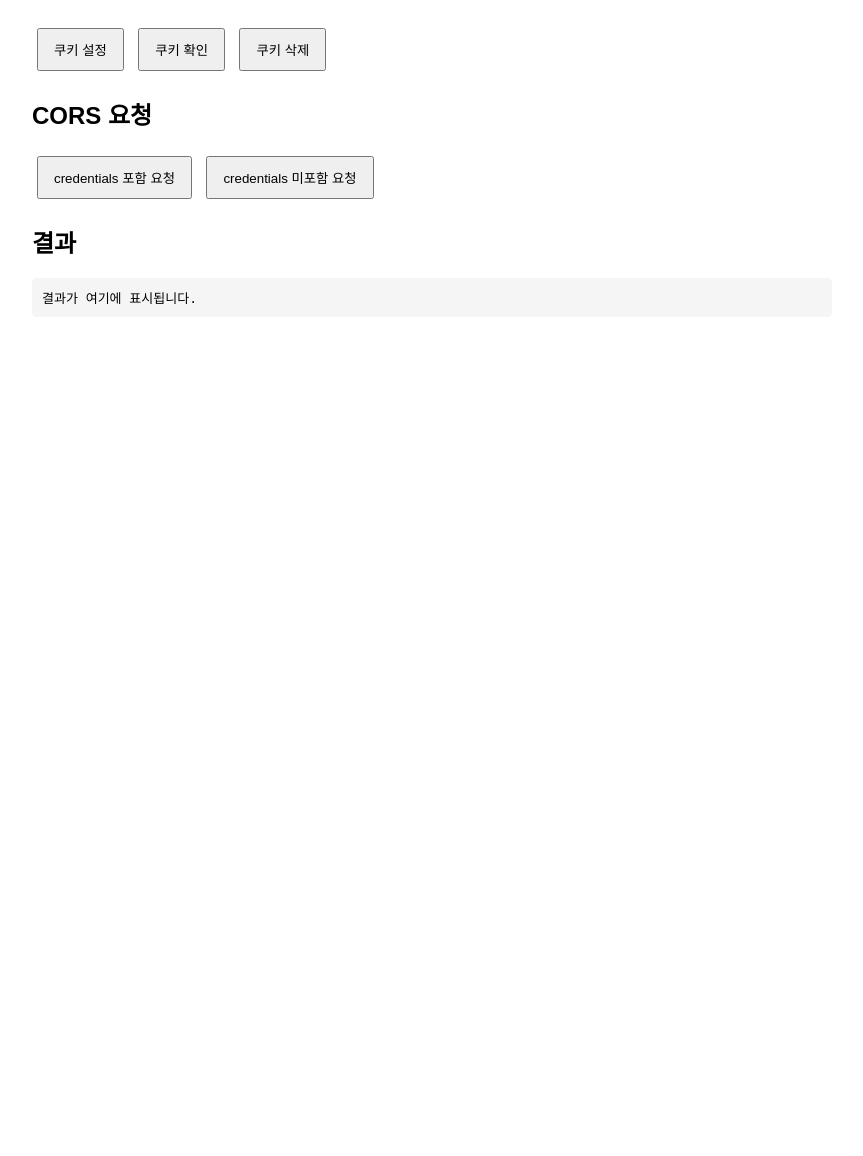
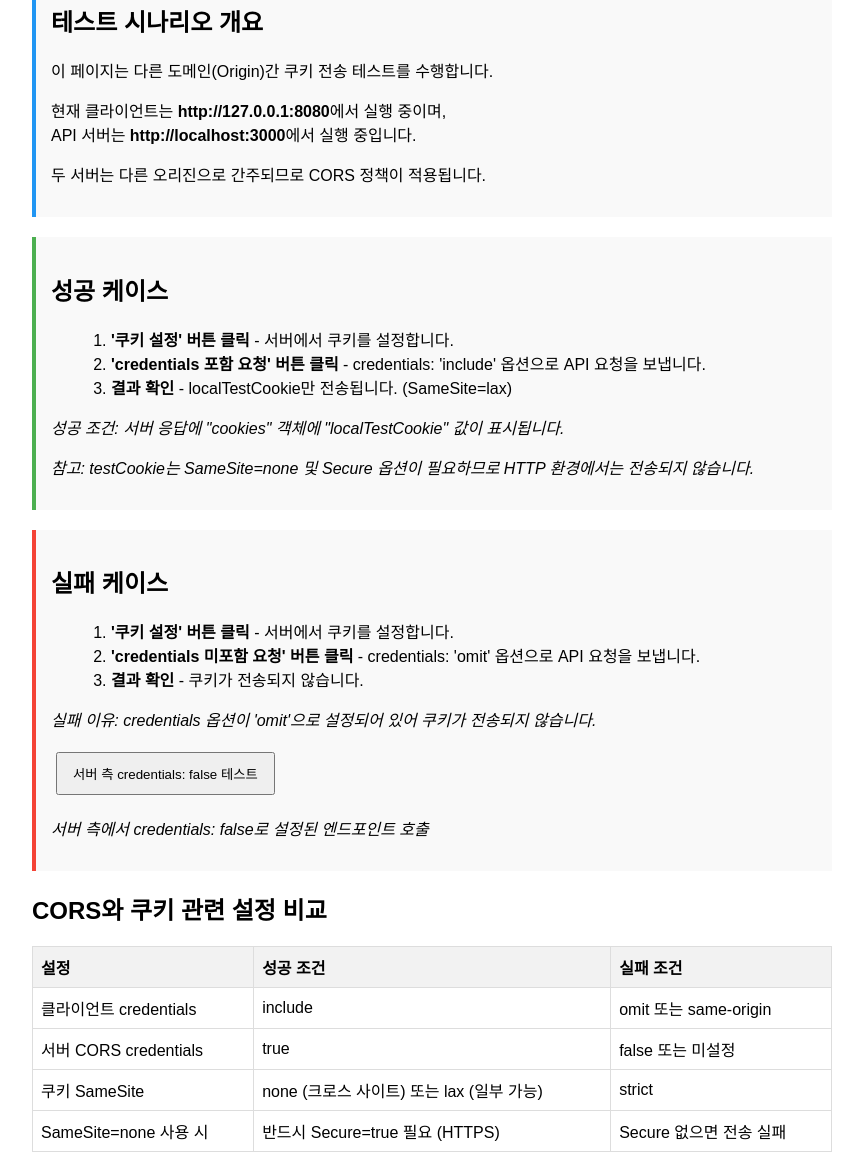
Before and after one commit to zinisuni/aiadd, a website: page src/aiadd/cors/index.html in a window 1280 px wide. Shown: the part 141-1297 px from the top of the page, without its empty margins (208-1071 px from the left). Before the commit the page ends 800 px from the top, so only its background shows below. Drawn offline with Linux system fonts and the light colour scheme.

Commit message:
성공/실패 케이스 테스트 시나리오 추가

```diff
--- a/src/aiadd/cors/index.html
+++ b/src/aiadd/cors/index.html
@@ -22,10 +22,98 @@
       border-radius: 5px;
       overflow-x: auto;
     }
+    .scenario {
+      background-color: #f9f9f9;
+      padding: 15px;
+      margin: 20px 0;
+      border-left: 4px solid #2196F3;
+    }
+    .success-case {
+      border-left: 4px solid #4CAF50;
+    }
+    .failure-case {
+      border-left: 4px solid #F44336;
+    }
+    table {
+      width: 100%;
+      border-collapse: collapse;
+      margin: 15px 0;
+    }
+    th, td {
+      border: 1px solid #ddd;
+      padding: 8px;
+      text-align: left;
+    }
+    th {
+      background-color: #f2f2f2;
+    }
+    .test-steps {
+      margin-left: 20px;
+    }
   </style>
 </head>
 <body>
   <h1>CORS 쿠키 테스트</h1>
+
+  <div class="scenario">
+    <h2>테스트 시나리오 개요</h2>
+    <p>이 페이지는 다른 도메인(Origin)간 쿠키 전송 테스트를 수행합니다.</p>
+    <p>현재 클라이언트는 <strong>http://127.0.0.1:8080</strong>에서 실행 중이며,<br>
+       API 서버는 <strong>http://localhost:3000</strong>에서 실행 중입니다.</p>
+    <p>두 서버는 다른 오리진으로 간주되므로 CORS 정책이 적용됩니다.</p>
+  </div>
+
+  <div class="scenario success-case">
+    <h2>성공 케이스</h2>
+    <ol class="test-steps">
+      <li><strong>'쿠키 설정' 버튼 클릭</strong> - 서버에서 쿠키를 설정합니다.</li>
+      <li><strong>'credentials 포함 요청' 버튼 클릭</strong> - credentials: 'include' 옵션으로 API 요청을 보냅니다.</li>
+      <li><strong>결과 확인</strong> - localTestCookie만 전송됩니다. (SameSite=lax)</li>
+    </ol>
+    <p><em>성공 조건: 서버 응답에 "cookies" 객체에 "localTestCookie" 값이 표시됩니다.</em></p>
+    <p><em>참고: testCookie는 SameSite=none 및 Secure 옵션이 필요하므로 HTTP 환경에서는 전송되지 않습니다.</em></p>
+  </div>
+
+  <div class="scenario failure-case">
+    <h2>실패 케이스</h2>
+    <ol class="test-steps">
+      <li><strong>'쿠키 설정' 버튼 클릭</strong> - 서버에서 쿠키를 설정합니다.</li>
+      <li><strong>'credentials 미포함 요청' 버튼 클릭</strong> - credentials: 'omit' 옵션으로 API 요청을 보냅니다.</li>
+      <li><strong>결과 확인</strong> - 쿠키가 전송되지 않습니다.</li>
+    </ol>
+    <p><em>실패 이유: credentials 옵션이 'omit'으로 설정되어 있어 쿠키가 전송되지 않습니다.</em></p>
+  </div>
+
+  <div>
+    <h2>CORS와 쿠키 관련 설정 비교</h2>
+    <table>
+      <tr>
+        <th>설정</th>
+        <th>성공 조건</th>
+        <th>실패 조건</th>
+      </tr>
+      <tr>
+        <td>클라이언트 credentials</td>
+        <td>include</td>
+        <td>omit 또는 same-origin</td>
+      </tr>
+      <tr>
+        <td>서버 CORS credentials</td>
+        <td>true</td>
+        <td>false 또는 미설정</td>
+      </tr>
+      <tr>
+        <td>쿠키 SameSite</td>
+        <td>none (크로스 사이트) 또는 lax (일부 가능)</td>
+        <td>strict</td>
+      </tr>
+      <tr>
+        <td>SameSite=none 사용 시</td>
+        <td>반드시 Secure=true 필요 (HTTPS)</td>
+        <td>Secure 없으면 전송 실패</td>
+      </tr>
+    </table>
+  </div>
 
   <div>
     <h2>쿠키 작업</h2>
@@ -118,6 +206,28 @@
         showResult(`에러: ${error.message}`);
       }
     });
+
+    // 추가 버튼들 생성
+    document.querySelector('.failure-case').insertAdjacentHTML('beforeend', `
+      <div style="margin-top: 15px;">
+        <button id="corsWithCredentialsFailure">서버 측 credentials: false 테스트</button>
+        <p><em>서버 측에서 credentials: false로 설정된 엔드포인트 호출</em></p>
+      </div>
+    `);
+
+    // 추가 실패 케이스 - 서버 측 credentials: false
+    document.getElementById('corsWithCredentialsFailure').addEventListener('click', async () => {
+      try {
+        const response = await fetch(`${SERVER_URL}/api/no-credentials`, {
+          method: 'GET',
+          credentials: 'include' // 클라이언트는 쿠키 보내려고 함
+        });
+        const data = await response.json();
+        showResult(data);
+      } catch (error) {
+        showResult(`에러: ${error.message}`);
+      }
+    });
   </script>
 </body>
 </html>
```
Also changed, not shown: src/aiadd/cors/server.js (+44 -7 lines), src/aiadd/cors/readme-cors.md.
